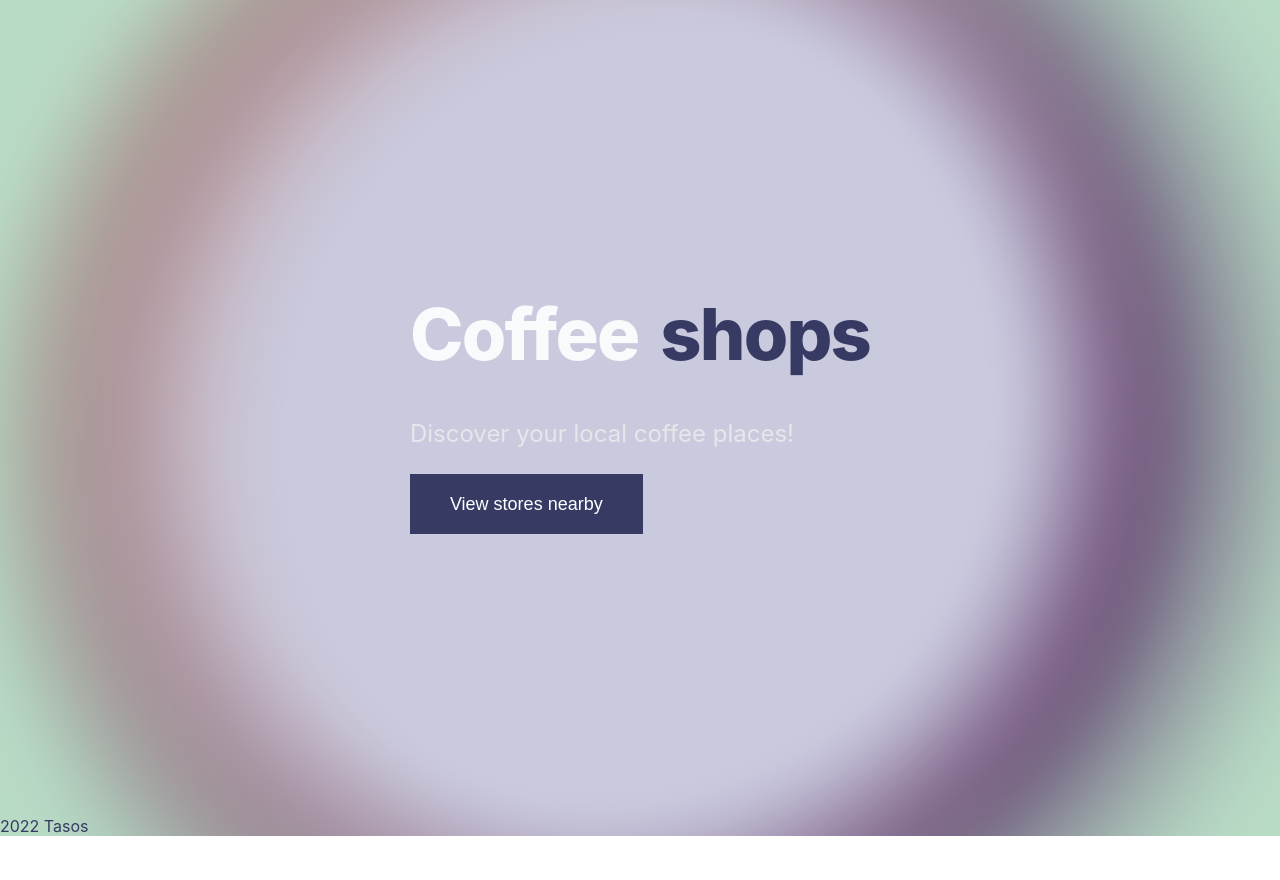
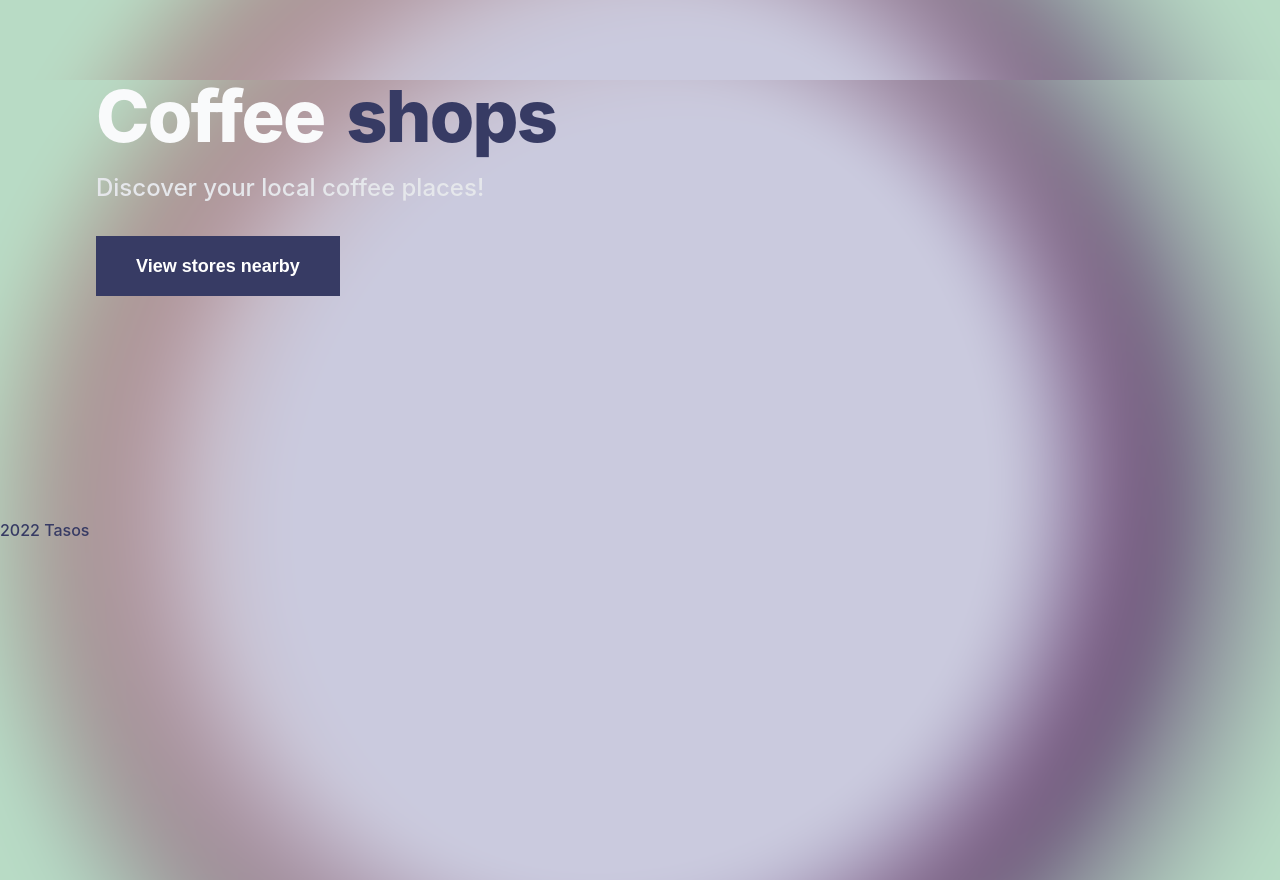
Before and after one commit to TasosKyr/nextjs-coffee-shops, a Next.js app: page / in a window 1280 px wide. Before the commit the page ends 836 px from the top, so only its background shows below. Built offline with nearby package versions, Linux system fonts and the light colour scheme.

Commit message:
add styling in banner

```diff
--- a/components/banner.js
+++ b/components/banner.js
@@ -1,13 +1,18 @@
 import styles from "../styles/Banner.module.css";
 
-const Banner = ({buttonText, handleOnClick}) => {
+const Banner = ({ buttonText, handleOnClick }) => {
   return (
     <div className={styles.container}>
       <h1 className={styles.title}>
-        <span className={styles.title1}>Coffee</span> <span className={styles.title2}>shops</span>
+        <span className={styles.title1}>Coffee</span>{" "}
+        <span className={styles.title2}>shops</span>
       </h1>
       <p className={styles.subtitle}>Discover your local coffee places!</p>
-      <button className={styles.button} onClick={handleOnClick}>{buttonText}</button>
+      <div className={styles.buttonWrapper}>
+        <button className={styles.button} onClick={handleOnClick}>
+          {buttonText}
+        </button>
+      </div>
     </div>
   );
 };
--- a/styles/Home.module.css
+++ b/styles/Home.module.css
@@ -1,31 +1,58 @@
+/** Mobile first development **/
+
 .container {
-  padding: 0 2rem;
+  margin-bottom: 14rem /* 224px */;
 }
 
 .main {
-  min-height: 100vh;
-  padding: 4rem 0;
-  flex: 1;
-  display: flex;
-  flex-direction: column;
-  justify-content: center;
-  align-items: center;
+  margin-top: 2.5rem /* 40px */;
+  margin-left: auto;
+  margin-right: auto;
+  max-width: 72rem /* 1152px */;
+  padding-left: 1rem /* 16px */;
+  padding-right: 1rem /* 16px */;
 }
 
-.title a {
-  color: #0070f3;
-  text-decoration: none;
+/** Breakpoints:
+  sm: min-width: 640px;
+  md: min-width: 768px;
+  lg: min-width: 1024px;
+  xl: min-width: 1280px;
+  2xl: min-width: 1536px;
+**/
+
+@media (min-width: 640px) {
+  .container {
+    padding-left: 1rem /* 16px */;
+    padding-right: 1rem /* 16px */;
+  }
+
+  .main {
+    margin-top: 3rem /* 48px */;
+    padding-left: 1.5rem /* 24px */;
+    padding-right: 1.5rem /* 24px */;
+  }
 }
 
-.title a:hover,
-.title a:focus,
-.title a:active {
-  text-decoration: underline;
+@media (min-width: 768px) {
+  .container {
+    padding-left: 2.5rem /* 40px */;
+    padding-right: 2.5rem /* 40px */;
+  }
+
+  .main {
+    margin-top: 4rem /* 64px */;
+  }
 }
 
-.title {
-  margin: 0;
-  line-height: 1.15;
-  font-size: 4rem;
-  text-align: center;
+@media (min-width: 1024px) {
+  .container {
+    padding-left: 2.5rem /* 40px */;
+    padding-right: 2.5rem /* 40px */;
+  }
+  .main {
+    margin-top: 5rem /* 80px */;
+    padding-left: 2rem /* 32px */;
+    padding-right: 2rem /* 32px */;
+  }
 }
--- a/styles/globals.css
+++ b/styles/globals.css
@@ -21,6 +21,33 @@ a {
   box-sizing: border-box;
 }
 
+p {
+  font-weight: 500;
+}
+
+h1,
+h2,
+h3,
+h4,
+h5,
+h6,
+hr,
+p,
+pre {
+  margin: 0;
+}
+
+button {
+  background-color: transparent;
+  background-image: none;
+  font-weight: 600;
+}
+
+button:focus {
+  outline: 1px dotted;
+  outline: 5px auto -webkit-focus-ring-color;
+}
+
 :root {
   --text-purple: rgb(55, 59, 100);
   --text-purple-light: rgb(74, 79, 135);
```
Also changed, not shown: pages/coffee-store/[id].js (+9 -5 lines).
